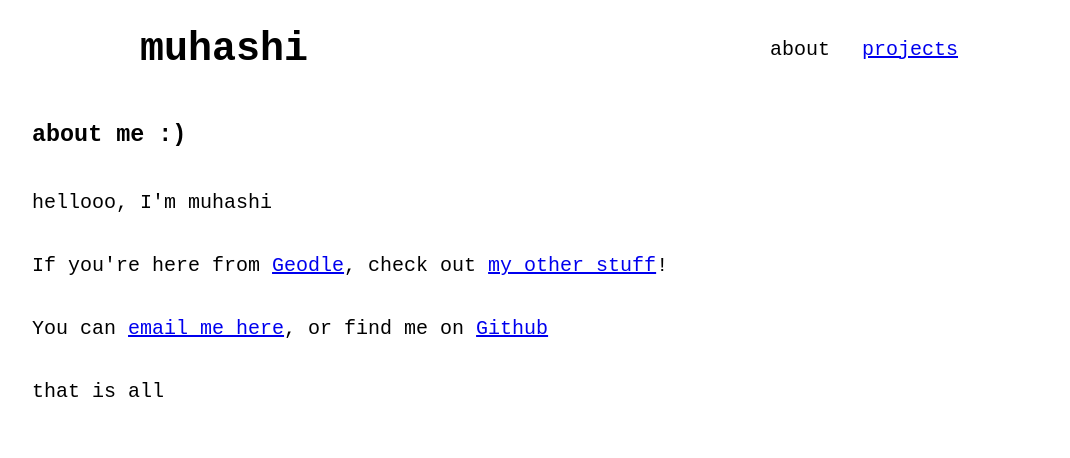
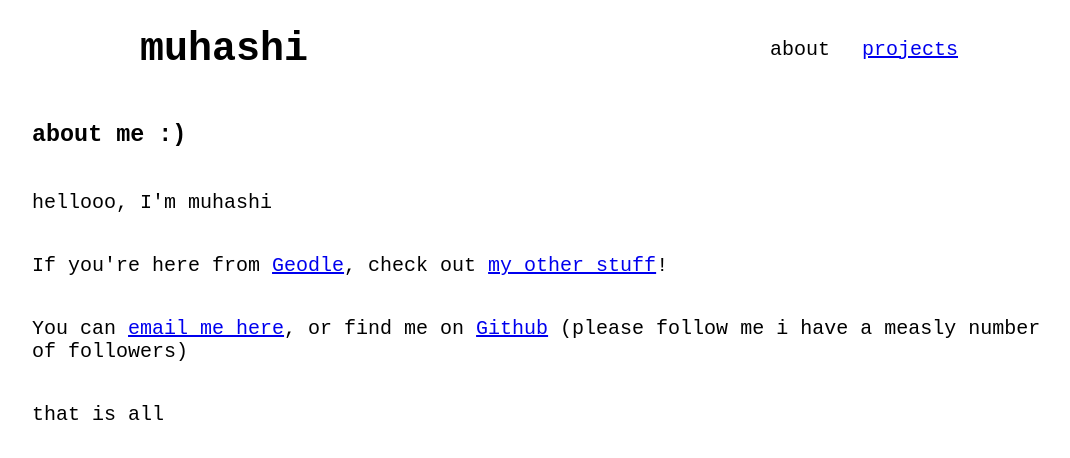
Before and after one commit to muhashi/muhashi.github.io, a SvelteKit app: page / in a window 1280 px wide. Shown: the top 458 px of the page, without its empty margins (96-1166 px from the left). Built offline with nearby package versions, Linux system fonts and the light colour scheme.

Commit message:
Add plea for followers in about section

```diff
--- a/src/routes/About.svelte
+++ b/src/routes/About.svelte
@@ -13,7 +13,7 @@
   <p>
     You can <Email domain="gmail" name="muhamedoes+muhashi" tld="com"
       >email me here</Email
-    >, or find me on <Link href="https://github.com/muhashi" text="Github" />
+    >, or find me on <Link href="https://github.com/muhashi" text="Github" /> (please follow me i have a measly number of followers)
   </p>
   <p>that is all</p>
 </div>
```
